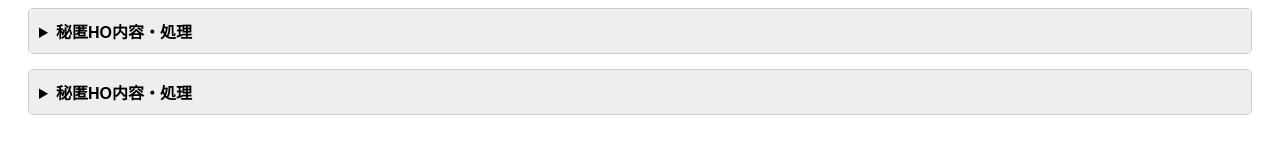
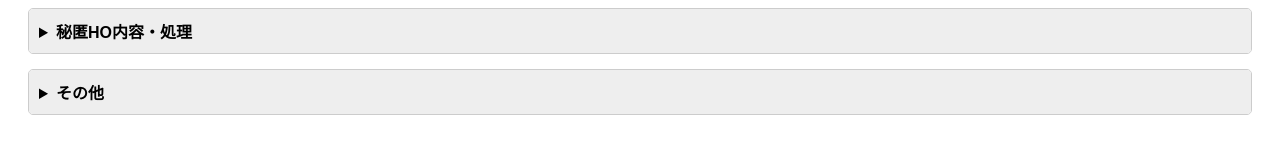
Before and after one commit to noen0211/CoC_CheckSheet, a plain HTML site: page index.html in a window 1280 px wide. Shown: the part 2769-2917 px from the top of the page. Drawn offline with Linux system fonts and the light colour scheme.

Commit message:
Update index.html

```diff
--- a/index.html
+++ b/index.html
@@ -1111,7 +1111,7 @@
 
   <!-- セクション10 -->
   <details class="section">
-    <summary>秘匿HO内容・処理</summary>
+    <summary>その他</summary>
     <div class="item">
   <input type="checkbox" class="red-check" data-type="hard" value="セッション録画">
   <input type="checkbox" class="yellow-check" data-type="soft" value="セッション録画">
```
